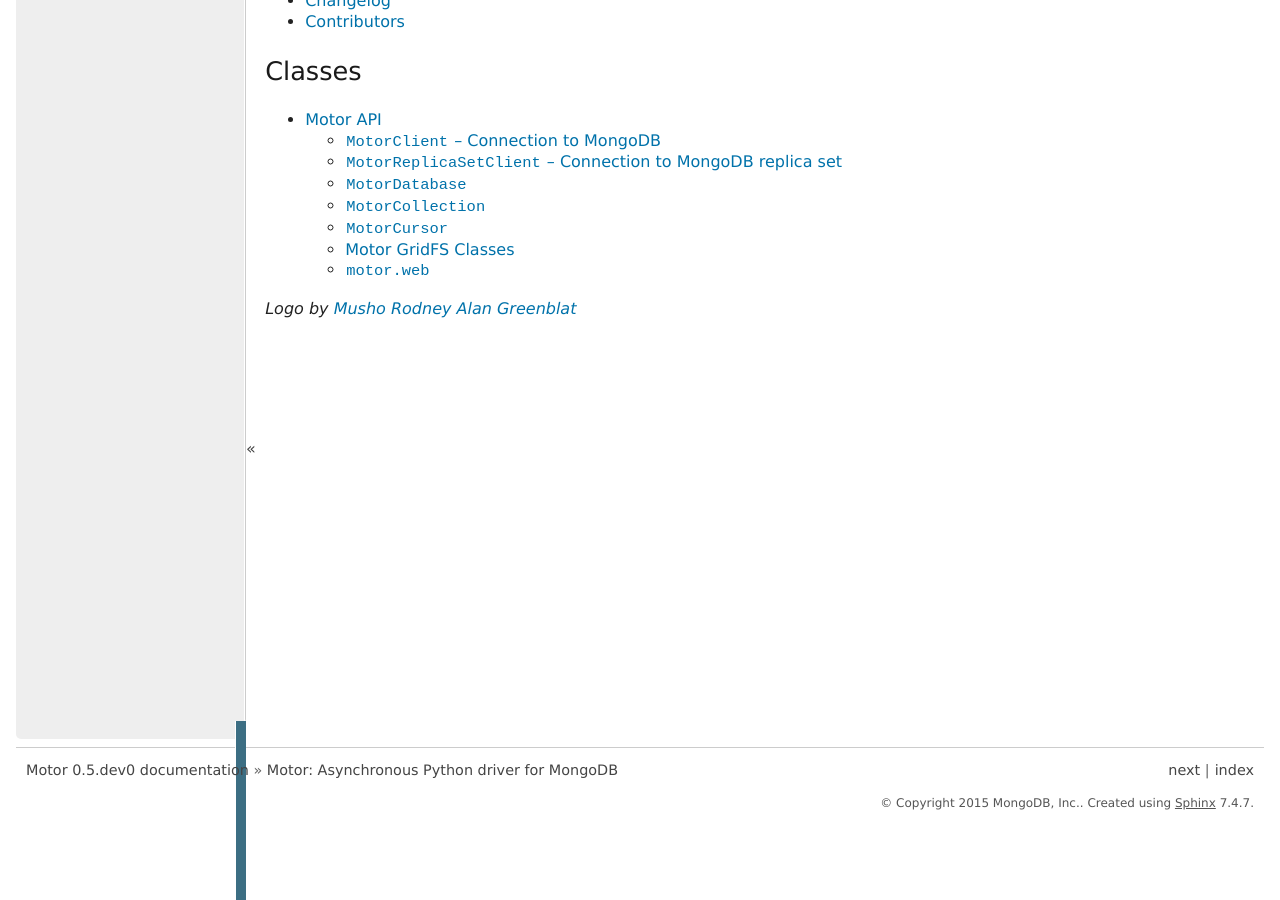
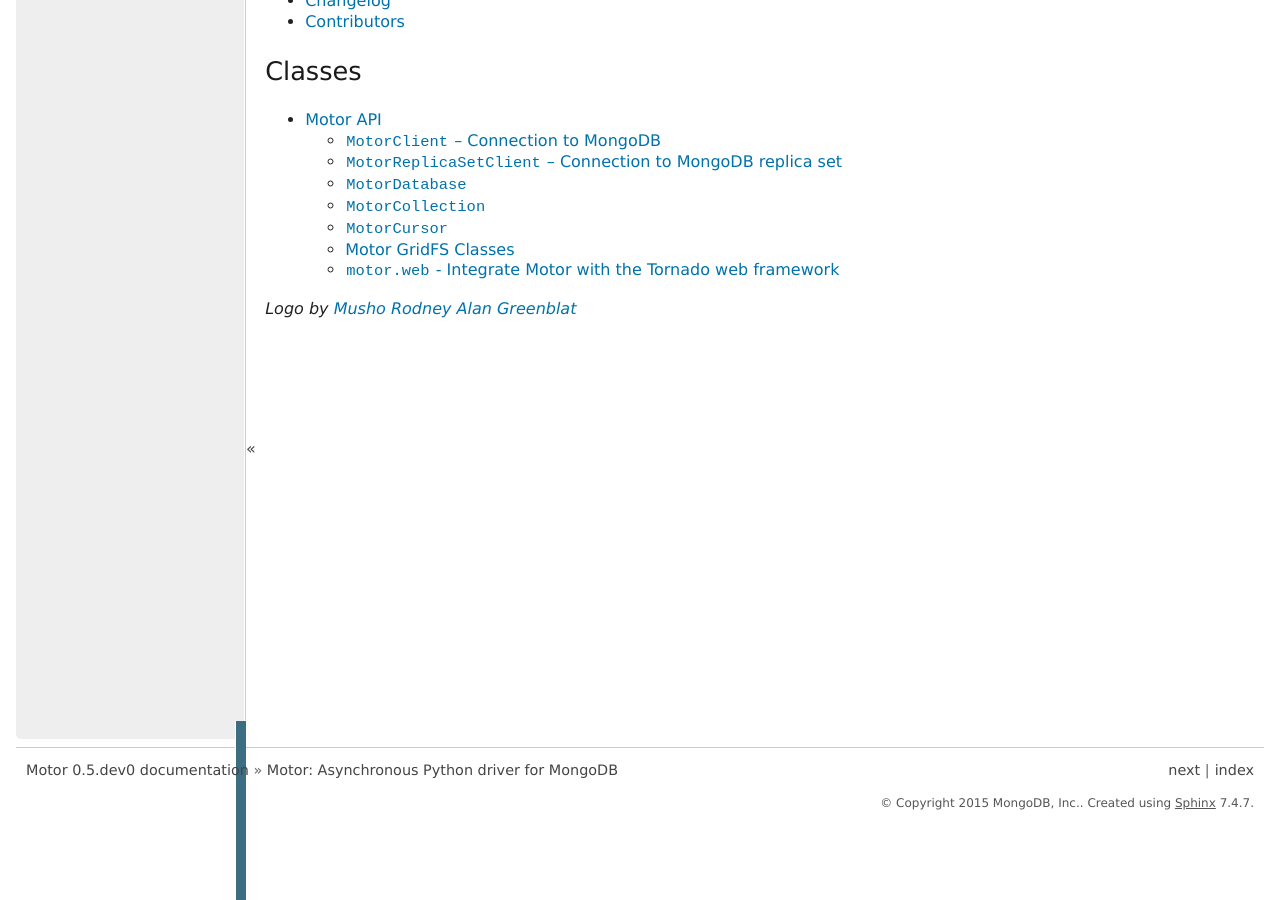
Before and after one commit to mongodb/motor, a Sphinx documentation site: the page built from doc/index.rst, in a window 1280 px wide and 900 px high, scrolled down 1210 px. Built offline with Sphinx 7.4.7, drawn with Linux system fonts in a browser that asks for light colours; the version number is read from the project's files by our own code.

Commit message:
MOTOR-40 Note that motor.web is just for Tornado.

```diff
--- a/doc/api/web.rst
+++ b/doc/api/web.rst
@@ -1,5 +1,5 @@
-:mod:`motor.web`
-================
+:mod:`motor.web` - Integrate Motor with the Tornado web framework
+=================================================================
 
 .. currentmodule:: motor.web
 
```
